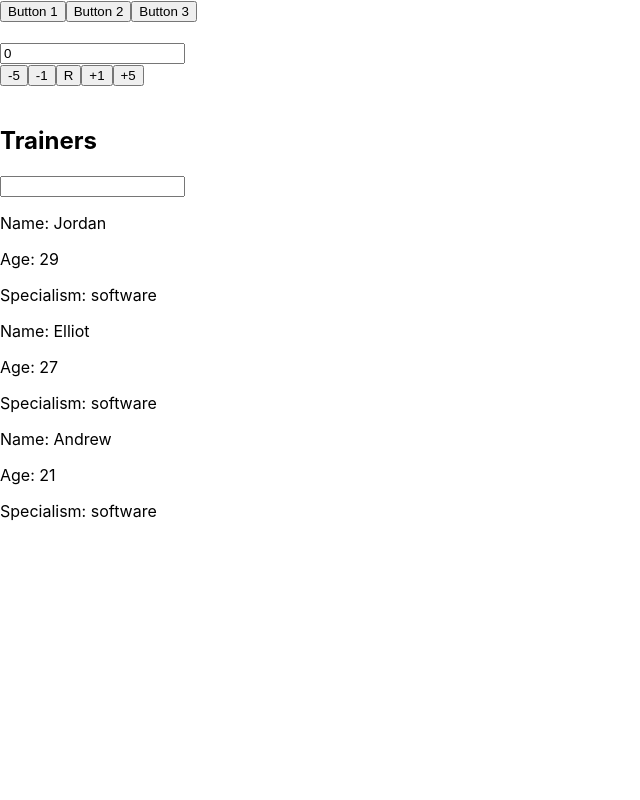
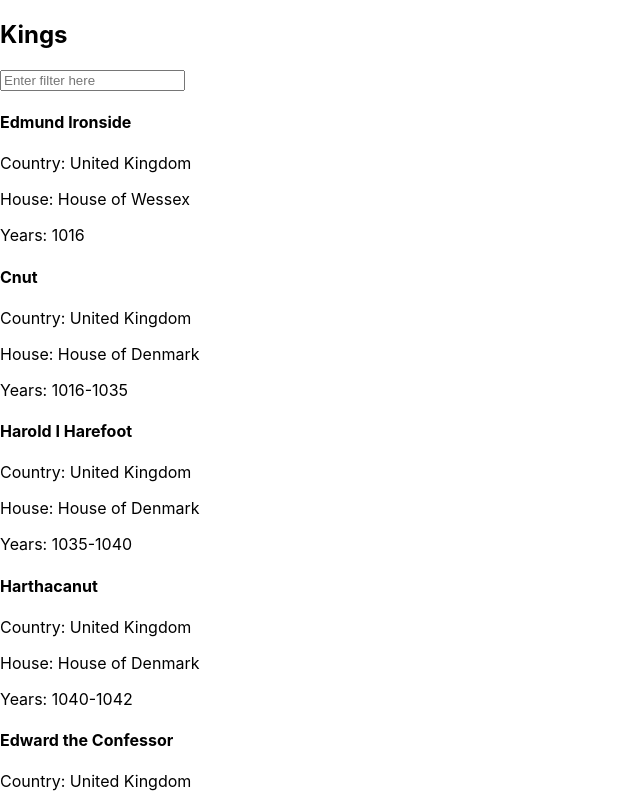
Before and after one commit to JHarry444/LBG-React-Demo, a React (Create React App) app: page / in a window 1280 px wide. Shown: the top 800 px of the page, without its empty margins (0-640 px from the left). Built offline with nearby package versions, Linux system fonts and the light colour scheme.

Commit message:
added solution

```diff
--- a/src/App.js
+++ b/src/App.js
@@ -1,5 +1,6 @@
 import Counter from './components/state/Counter';
 import QuickExercise from './components/state/QuickEx';
+import KingSolution from './components/static_data/KingSolution';
 import Trainers from './components/static_data/Trainers';
 
 // react component called App
@@ -8,11 +9,7 @@ function App() {
 
   return (
     <div>
-      <QuickExercise />
-      <br />
-      <Counter />
-      <br />
-      <Trainers />
+      <KingSolution />
     </div>
   );
 }
--- a/src/components/static_data/KingSolution.jsx
+++ b/src/components/static_data/KingSolution.jsx
@@ -1,13 +1,20 @@
+import { useState } from "react";
 import kings from "../../data/kings.json";
 import King from "./King";
 
 function KingSolution() {
+    const [filter, setFilter] = useState("");
+
+
 
     const kingComponents = [];
 
     for (const king of kings) {
         console.log("King:", king);
 
+        // debugger;
+        if (filter && !king.nm.toLowerCase().startsWith(filter.toLowerCase())) continue; // skips the rest of the current loop
+        // if (filter !== "" && !king.nm.toLowerCase().includes(filter.toLowerCase())) continue; // skips the rest of the current loop
         kingComponents.push(
             <King
                 key={king.nm + " " + king.yrs}
@@ -19,8 +26,14 @@ function KingSolution() {
         )
     }
 
+    function handleChange(event) {
+        setFilter(event.target.value);
+    }
+
     return (<div>
         <h2> Kings </h2>
+        <input type="text" placeholder="Enter filter here" value={filter} onChange={handleChange} />
+        {/* <input type="text" placeholder="Enter filter here" value={filter} onChange={e => setFilter(e.target.value)} /> */}
         {kingComponents}
     </div>
     );
```
